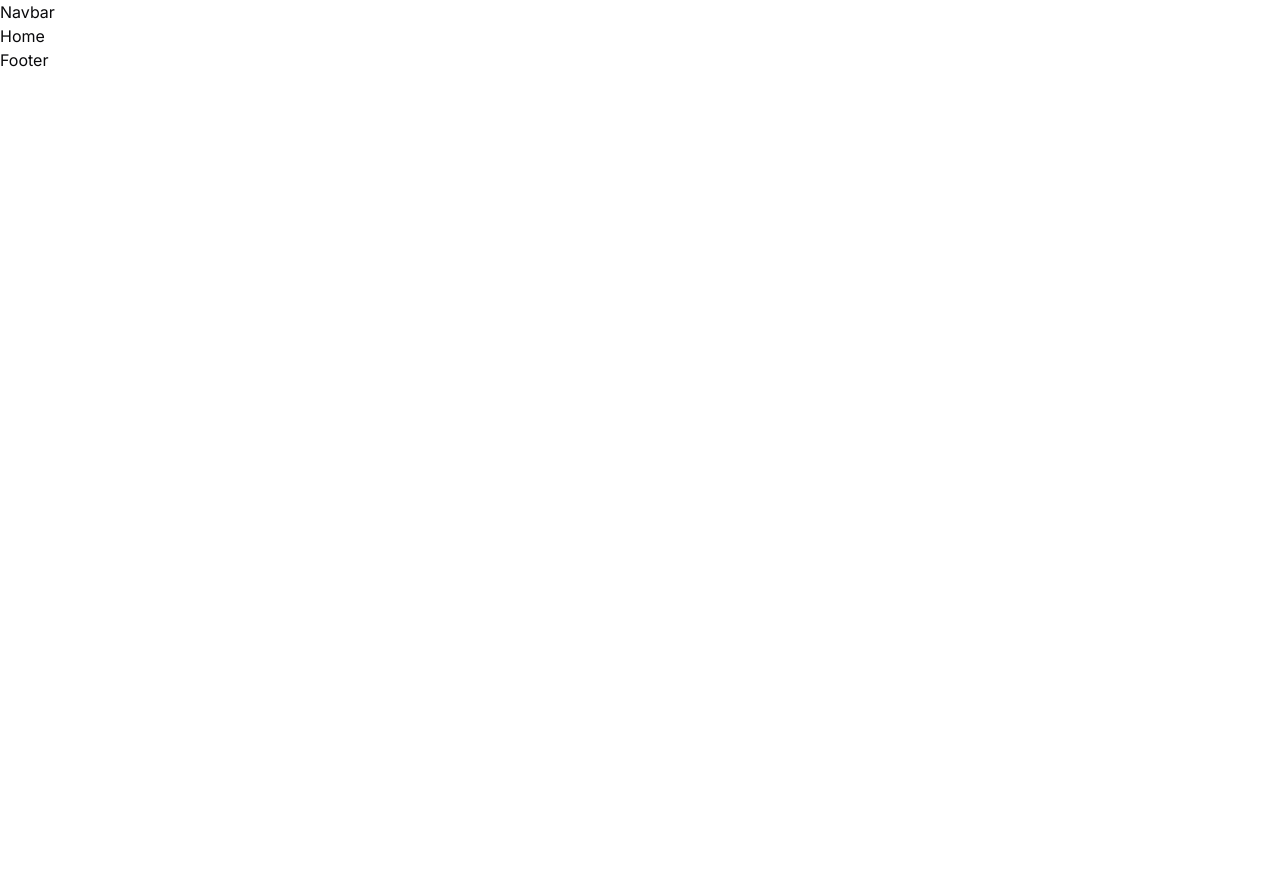
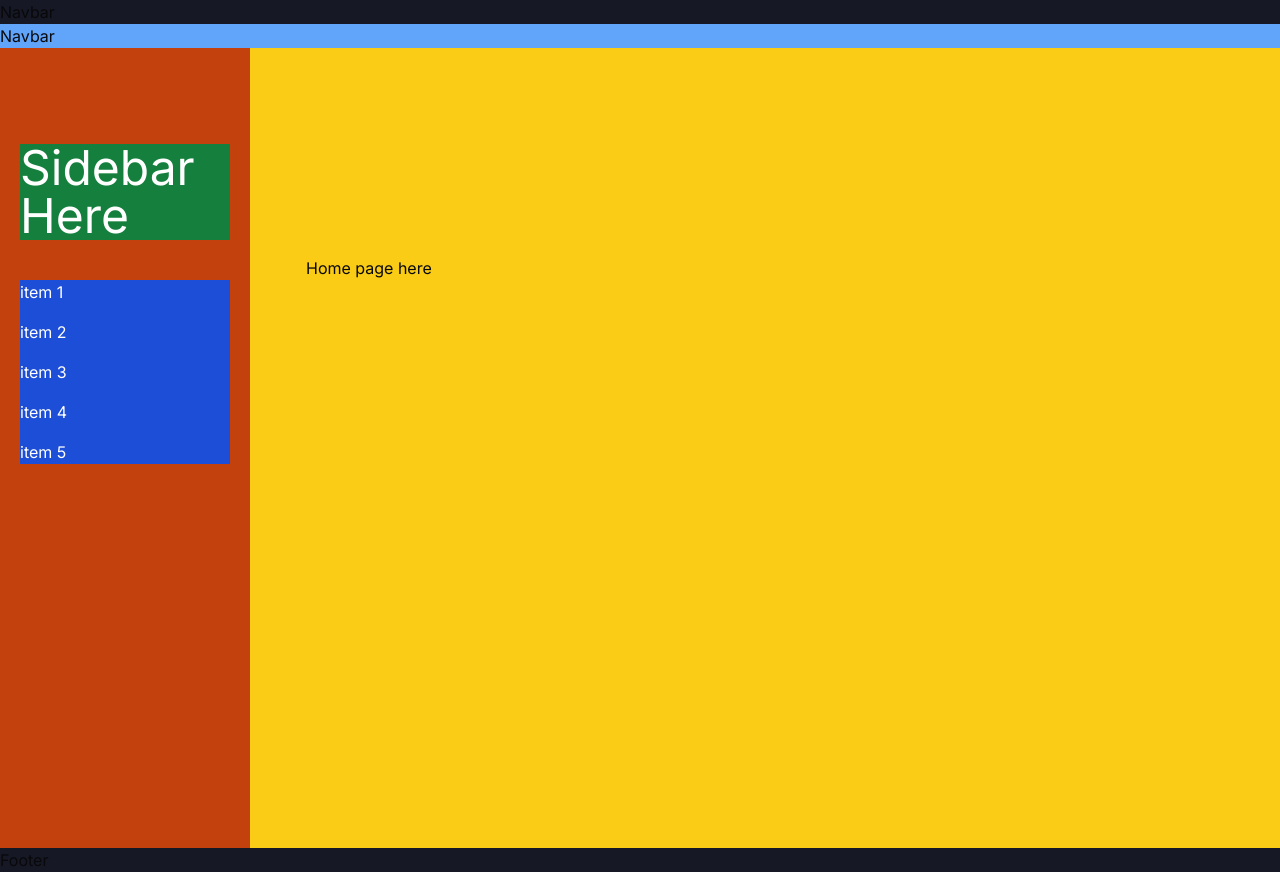
Before and after one commit to WackyChomp/hazy-core, a Next.js app: page / in a window 1280 px wide. Before the commit the page ends 800 px from the top, so only its background shows below. Built offline with nearby package versions, Linux system fonts and the light colour scheme.

Commit message:
chore: Delete page.tsx in app directory / establish outline in home route group layout.tsx / create Sidebar component / add dark color to tailwind.config

```diff
--- a/app/(root)/(home)/layout.tsx
+++ b/app/(root)/(home)/layout.tsx
@@ -1,9 +1,21 @@
 import React, { ReactNode } from 'react'
+import Sidebar from '@/components/Sidebar'
 
 const HomeLayout = ({ children }: {children: ReactNode}) => {
   return (
-    <main>
-      {children}
+    <main className='bg-blue-400 relative'>
+
+      Navbar
+
+      <div className="bg-red-400 flex">
+        <Sidebar/>
+        <section className="bg-yellow-400 flex min-h-screen flex-1 flex-col px-10 pb-10 pt-52 max-md:pb-24 sm:px-14">
+          <div className="w-full">
+            {children}
+          </div>
+        </section>
+      </div>
+
     </main>
   )
 }
--- a/app/(root)/(home)/page.tsx
+++ b/app/(root)/(home)/page.tsx
@@ -4,7 +4,7 @@ type Props = {}
 
 const Home = (props: Props) => {
   return (
-    <div>Home</div>
+    <div>Home page here</div>
   )
 }
 
--- a/app/layout.tsx
+++ b/app/layout.tsx
@@ -16,7 +16,7 @@ export default function RootLayout({
 }>) {
   return (
     <html lang="en">
-      <body className={inter.className}>{children}</body>
+      <body className={`${inter.className} bg-dark-2`}>{children}</body>
     </html>
   );
 }
--- a/app/page.tsx
+++ /dev/null
@@ -1,12 +0,0 @@
-import { Button } from "@/components/ui/button";
-import Image from "next/image";
-
-export default function Home() {
-  return (
-    <div className="">
-      <Button>
-        Click Me
-      </Button>
-    </div>
-  );
-}
--- /dev/null
+++ b/components/Sidebar.tsx
@@ -0,0 +1,24 @@
+import React from 'react'
+
+type Props = {}
+
+const Sidebar = (props: Props) => {
+  return (
+    <section className="
+      bg-orange-700 text-white sticky left-0 top-0 flex h-screen w-fit
+      flex-col justify-start p-5 pt-24 max-sm:hidden lg:w-[250px]"
+    >
+      <h1 className='bg-green-700 text-5xl mb-10'>Sidebar Here</h1>
+      {/* List of links */}
+      <div className="bg-blue-700 flex flex-col gap-4">
+        <p>item 1</p>
+        <p>item 2</p>
+        <p>item 3</p>
+        <p>item 4</p>
+        <p>item 5</p>
+      </div>
+    </section>
+  )
+}
+
+export default Sidebar
--- a/tailwind.config.ts
+++ b/tailwind.config.ts
@@ -19,6 +19,10 @@ const config = {
     },
     extend: {
       colors: {
+        dark:{
+          1:'#1C1F2E',
+          2:'#161925',
+        },
         border: "hsl(var(--border))",
         input: "hsl(var(--input))",
         ring: "hsl(var(--ring))",
```
